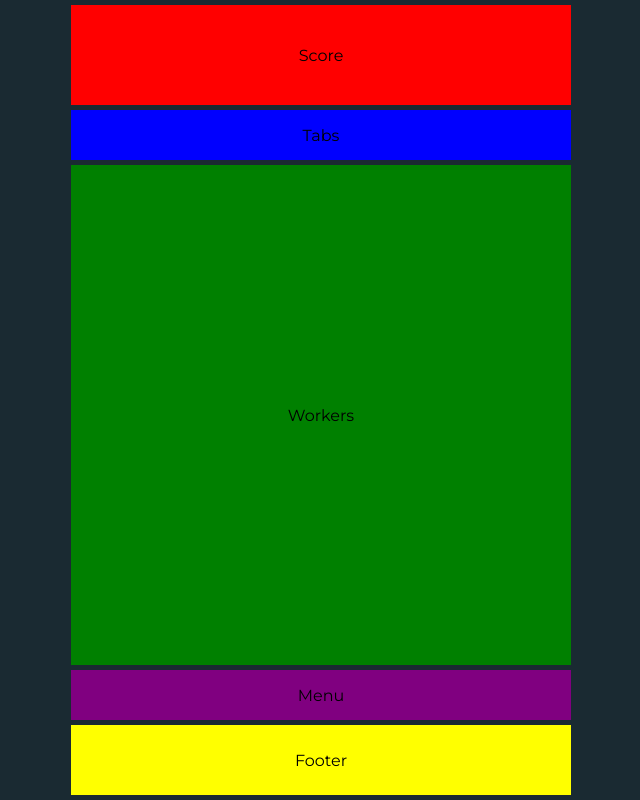
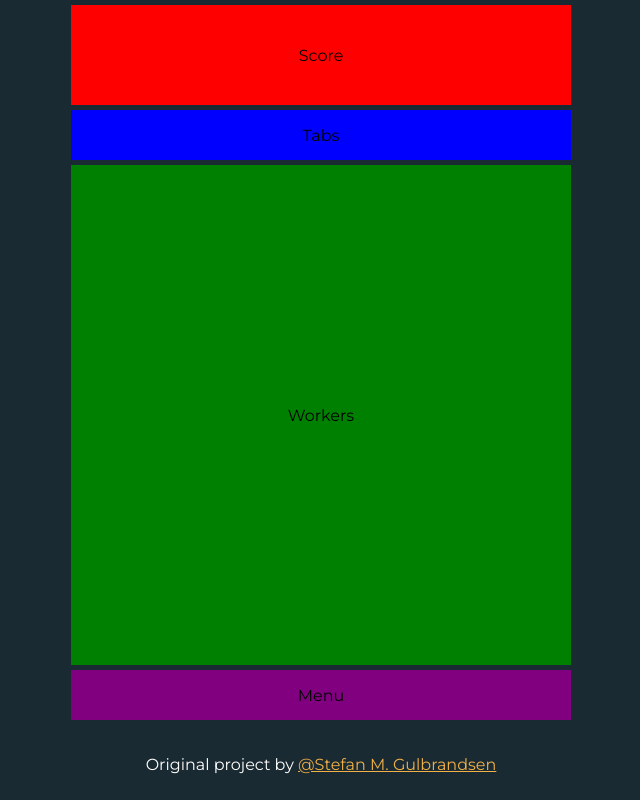
Before and after one commit to Hysas/clicker-vite, a React (Vite) app: page / in a window 1280 px wide. Shown: the whole page, without its empty margins (319-959 px from the left). Built offline with nearby package versions, Linux system fonts and the light colour scheme.

Commit message:
added footer

```diff
--- a/src/components/Footer.css
+++ b/src/components/Footer.css
@@ -1,6 +1,19 @@
-.Footer {
+/* .Footer {
   display: flex;
   justify-content: center;
   align-items: center;
   background-color: Yellow;
+} */
+
+Footer {
+  color: white;
+  margin-top: 30px;
 }
+
+Footer p {
+  text-align: center;
+}
+
+Footer a {
+  color: var(--yellow);
+}
--- a/src/components/Footer.tsx
+++ b/src/components/Footer.tsx
@@ -4,8 +4,13 @@ import classNames from "classnames";
 
 export default function Footer() {
   return (
-    <div className={classNames("Footer")}>
-      <p>Footer</p>
-    </div>
+    <footer className={classNames("Footer")}>
+      <p>
+        Original project by{" "}
+        <a href="https://substack.com/profile/140696718-stefan-meiforth-gulbrandsen">
+          @Stefan M. Gulbrandsen
+        </a>
+      </p>
+    </footer>
   );
 }
```
